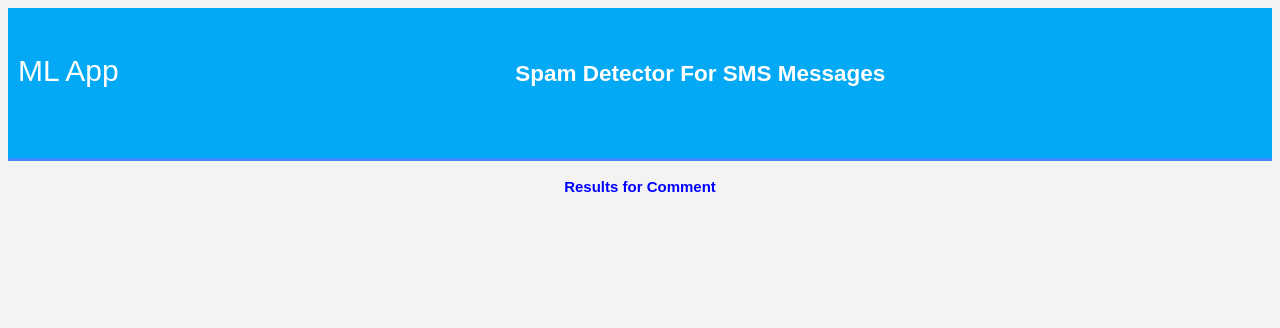
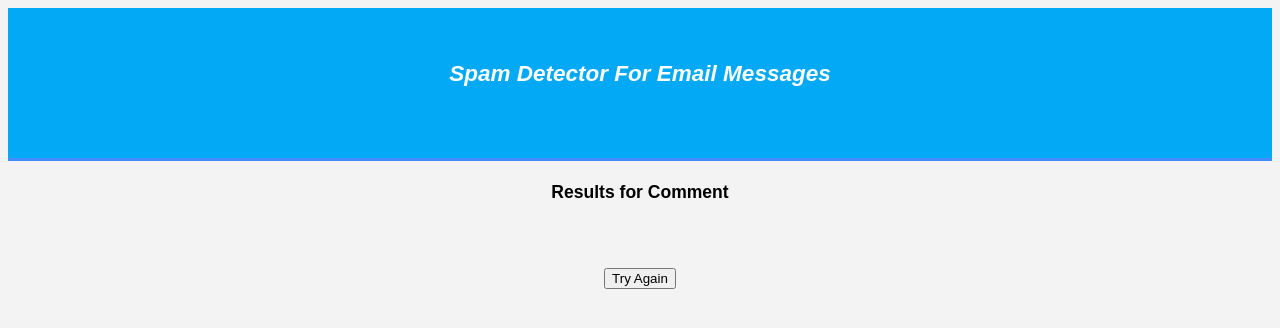
Before and after one commit to sahilmofficial/NLP_Heroku_Deployment, a Flask app: template templates/result.html in a window 1280 px wide. Shown: the top 328 px of the page. Run offline with Flask 2, Linux system fonts and the light colour scheme; the template is opened without the code that fills it, so the values that code supplies are empty; parts of the project's set-up code (start-up, migrations or seed data) failed here and were passed over.

Commit message:
new updates

```diff
--- a/templates/home.html
+++ b/templates/home.html
@@ -13,15 +13,15 @@
 				</div> -->
 				<center><h2>Spam Detector For Email Messages</h2>	</center>
 			</div>
-		</header>
+		</header><br/><br/>
 		<div class="ml-container">
 			<form action="{{ url_for('predict')}}" method="POST">
 				<center>
 					<p><i>Enter Your Message Here</i></p>
 					<!-- <input type="text" name="comment"/> -->
 					<textarea name="message" rows="6" cols="50"></textarea>
-					<br/>
-					<input type="submit" class="btn-info" value="predict">
+					<br/><br/>
+					<input type="submit" class="btn-info" value="Predict Now">
 				</center>
 			</form>
 		</div>
--- a/templates/result.html
+++ b/templates/result.html
@@ -4,28 +4,35 @@
 	<title></title>
     <link rel="stylesheet" type="text/css" href="{{ url_for('static', filename='css/styles.css') }}">
 </head>
-<body>
+<body bgcolor=#D6BABA>
 
 	<header>
 		<div class="container">
-		<div id="brandname">
+		<!-- <div id="brandname">
 			ML App
-		</div>
-		<h2>Spam Detector For SMS Messages</h2>
+		</div> -->
+		<center><h2><i>Spam Detector For Email Messages</i></h2></center>
 
 	</div>
 	</header>
-	<p style="color:blue;font-size:20;text-align: center;"><b>Results for Comment</b></p>
+	<p style="color:rgb(209, 209, 235);font-size:20;text-align: center;"><b><center><h3>Results for Comment</h3></center></b></p>
 	<div class="results">
 
 
 
 	{% if prediction == 1%}
-	<h2 style="color:red;">Spam</h2>
+	<center><h2 style="color:red;">It's a Spam..</h2></center>
 	{% elif prediction == 0%}
-	<h2 style="color:blue;">Not a Spam (It is a Ham)</h2>
+	<center><h2 style="color:blue;">It's a Ham..</h2></center>
 	{% endif %}
-
+	<br/><br/>
+	<center>
+	<a href='/'>
+	<button class="GFG">
+        Try Again
+	</button>
+	</center>
+	</a>
 	</div>
 
 </body>
```
